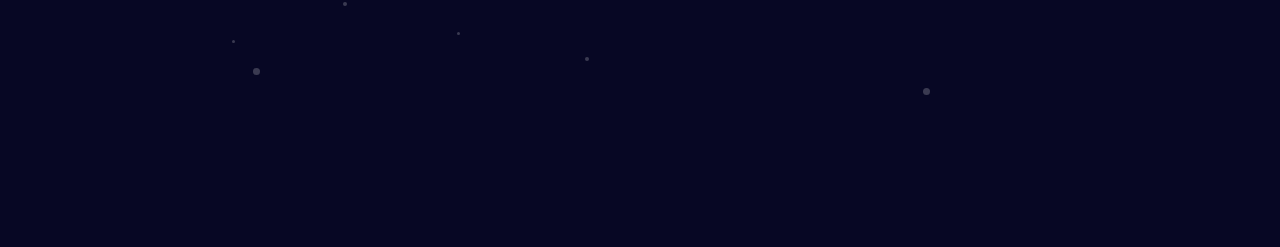
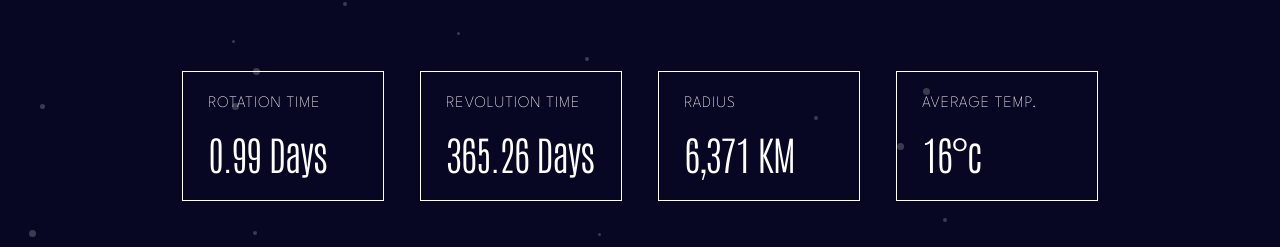
Before and after one commit to marleyanthony/planets, a React (Create React App) app: page / in a window 1280 px wide. Shown: the part 705-952 px from the top of the page. Before the commit the page ends 800 px from the top, so only its background shows below. Built offline with nearby package versions, Linux system fonts and the light colour scheme.

Commit message:
ui and styles for planet stats

```diff
--- a/src/App.js
+++ b/src/App.js
@@ -1,12 +1,14 @@
 import "./App.css";
 import Navbar from "./Components/Navigation/Navbar";
 import PlanetSummary from "./Components/PlanetSummary/PlanetSummary";
+import PlanetStats from "./Components/PlanetStats/PlanetStats";
 
 function App() {
   return (
     <div className="App">
       <Navbar />
       <PlanetSummary />
+      <PlanetStats />
     </div>
   );
 }
--- /dev/null
+++ b/src/Components/PlanetStats/PlanetStats.css
@@ -0,0 +1,31 @@
+.planet-stats-container {
+  color: #ffffff;
+  display: flex;
+  justify-content: center;
+  margin-top: 87px;
+  margin-bottom: 56px;
+  gap: 36px;
+}
+
+.planet-stat {
+  border: 1px solid #ffffff;
+  width: 150px;
+  height: 128px;
+  padding: 0 25px;
+}
+
+.planet-stat-title {
+  text-transform: uppercase;
+  font-family: "League Spartan", sans-serif;
+  size: 11px;
+  letter-spacing: 1px;
+  padding-top: 8px;
+}
+
+.planet-stat-measurement {
+  margin: 0;
+  font-family: "Antonio", sans-serif;
+  font-weight: 400;
+  font-size: 40px;
+  letter-spacing: -1.5px;
+}
--- /dev/null
+++ b/src/Components/PlanetStats/PlanetStats.js
@@ -0,0 +1,35 @@
+import "./PlanetStats.css";
+import { PlanetSummaryData } from "../../Data/planetSummary";
+
+const PlanetStats = () => {
+  return (
+    <div className="planet-stats-container">
+      {PlanetSummaryData.map((planet) => {
+        return (
+          <>
+            <div className="planet-stat">
+              <p className="planet-stat-title">Rotation Time</p>
+              <p className="planet-stat-measurement">{planet.rotationTime}</p>
+            </div>
+            <div className="planet-stat">
+              <p className="planet-stat-title">Revolution Time</p>
+              <p className="planet-stat-measurement">{planet.revolutionTime}</p>
+            </div>
+            <div className="planet-stat">
+              <p className="planet-stat-title">Radius</p>
+              <p className="planet-stat-measurement">{planet.radius}</p>
+            </div>
+            <div className="planet-stat">
+              <p className="planet-stat-title">Average Temp.</p>
+              <p className="planet-stat-measurement">
+                {planet.averageTemperature}
+              </p>
+            </div>
+          </>
+        );
+      })}
+    </div>
+  );
+};
+
+export default PlanetStats;
--- a/src/Components/PlanetSummary/PlanetSummary.js
+++ b/src/Components/PlanetSummary/PlanetSummary.js
@@ -29,9 +29,7 @@ const PlanetSummary = () => {
               />
             </p>
           </div>
-          {/* <div className="planet-summary-link-container"> */}
           <InfoButton />
-          {/* </div> */}
         </div>
       </div>
     );
```
